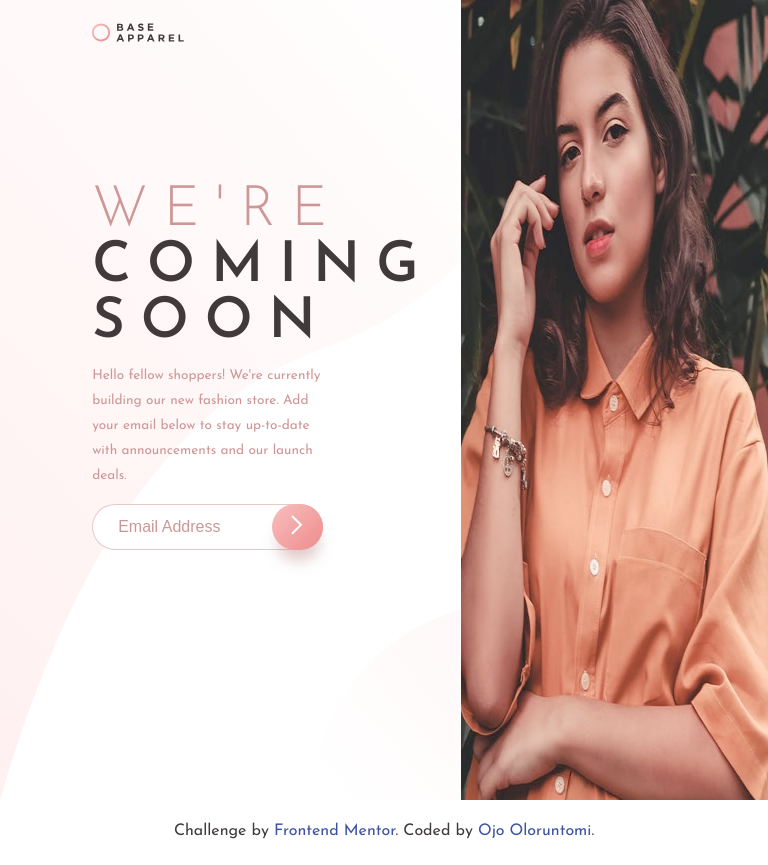
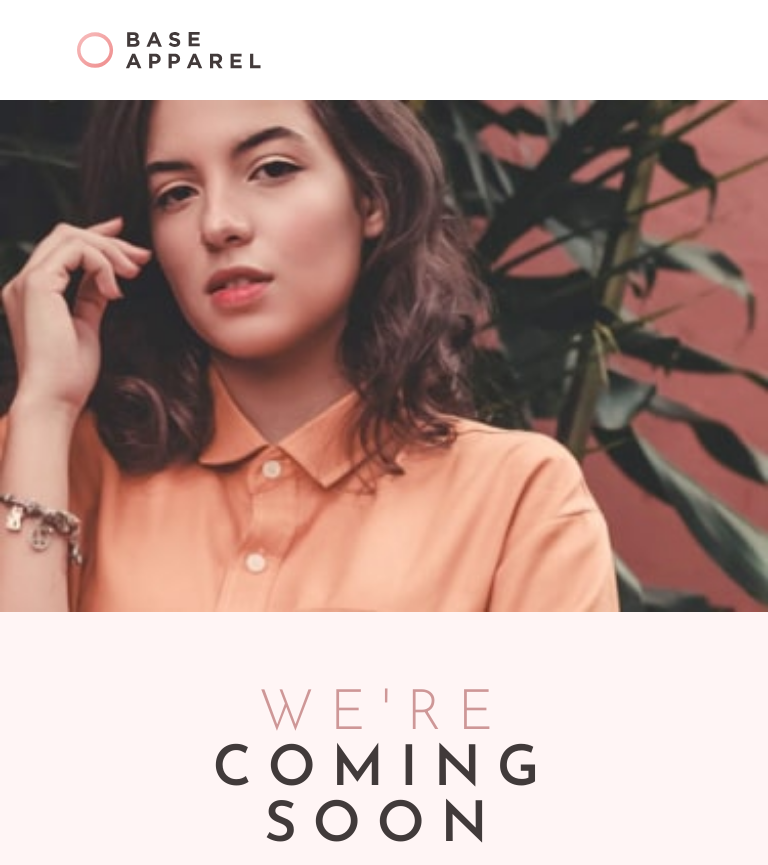
Before and after one commit to otodavid/base-apparel, a plain HTML site: page index.html in a window 768 px wide. Shown: the top 865 px of the page. Drawn offline with Linux system fonts and the light colour scheme.

Commit message:
optimized all files

```diff
--- a/css/index.css
+++ b/css/index.css
@@ -18,11 +18,16 @@ body {
 nav {
     /* occupy the 1st row and 1st column */
     grid-column: 1/2;
-    width: 20%;
+    width: 30%;
     margin: 5% 20%;
 }
 
-nav > img {
+nav a  {
+    display: block;
+    width: 100%;
+}
+
+nav img {
     width: 100%;
 }
 
@@ -32,6 +37,7 @@ article {
     grid-row: 2/3;
     margin: 5% 20%;
     width: 50%;
+    padding-bottom: 9.8%;
 }
 
 h1 {
@@ -67,6 +73,7 @@ form {
     outline: none;
     border: 1px solid hsla(0, 36%, 70%, 0.507);
     padding-right: 33%;
+    background-color: hsl(0, 100%, 98%);
 }
 
 #email::placeholder {
@@ -125,14 +132,8 @@ form {
     /* occupy the whole second column */
     grid-column: 2/4;
     grid-row: 1/3;
-    min-height: 100vh;
-    overflow: hidden;
-    background:  url(../images/hero-desktop.jpg) 0% / 100% 100% no-repeat;
-}
-
-.apparel-image > img {
-    width: 100%;
-    height: 100%;
+    padding: 50%;
+    background:  url(../images/hero-desktop.jpg) top left / 100% 100% no-repeat;
 }
 
 .attribution {
@@ -160,7 +161,7 @@ form {
 @media screen and (min-width: 320px) and (max-width: 480px) {
     .container {
         /* set the template to 3 rows and 1 column */
-        grid-template: 55px 1fr 2fr / 1fr;
+        grid-template: 55px 250px 1fr / 1fr;
         background: none;
     }
 
@@ -170,12 +171,15 @@ form {
         margin: 4% 10%;
     }
 
+    nav img {
+        width: 80%;
+    }
+
     .apparel-image {
         /* the image comes second */
         grid-column: 1/2;
         grid-row: 2/3;
-        background:  url(../images/hero-mobile.jpg) top left / 100% no-repeat;
-        min-height: 30.5vh;
+        background:  url(../images/hero-mobile.jpg) top left / contain no-repeat;
     }
 
     article {
@@ -189,6 +193,15 @@ form {
 
     h1 {
         font-size: 2.5em;
+        letter-spacing: 5px;
+    }
+
+    #email {
+        border-radius: 50px;
+    }
+
+    #submit {
+        border-radius: 50px;
     }
 
     .attribution {
@@ -197,3 +210,71 @@ form {
     }
 
 }
+
+/* TABLET VIEW */
+@media screen and (min-width: 481px) and (max-width: 769px) {
+    .container {
+        /* set the template to 3 rows and 1 column */
+        grid-template: 100px 510px 1fr / 1fr;
+        background: none;
+    }
+
+    nav {
+        /* base apparel logo comes first */
+        grid-row: 1/2;
+        margin: 4% 10%;
+    }
+
+    nav img {
+        width: 80%;
+    }
+
+    .apparel-image {
+        /* the image comes second */
+        grid-column: 1/2;
+        grid-row: 2/3;
+        background:  url(../images/hero-mobile.jpg) top left / contain no-repeat;
+    }
+
+    article {
+        grid-row: 3/4;
+        margin: 0;
+        padding: 10% 13%;
+        text-align: center;
+        width: 100%;
+        background-color:hsl(0, 100%, 98%);
+    }
+
+    .greeting {
+        font-size: 1.5em;
+        line-height: 35px;
+    }
+
+    #email {
+        padding: 3%;
+        font-size: 1.7em;
+        border-radius: 50px;
+    }
+
+    #submit {
+        border-radius: 50px;
+        width: 17%;
+        right: -1%;
+    }
+
+    .attribution {
+        font-size: .7em;
+        padding: 5%;
+    }
+}
+
+/* SMALL LAPTOS */
+@media screen and (min-width: 770px) and (max-width: 1025px) {
+    .container {
+        grid-template: 12vh 1fr / 53% 47%;
+    }
+
+    nav {
+    margin: 7% 20%;
+    }
+}
--- a/index.html
+++ b/index.html
@@ -14,7 +14,9 @@
 <body>
   <div class="container">
     <nav>
+      <a href="#">
       <img src="images/logo.svg" alt="base-apparel-logo">
+      </a>
     </nav>
 
     <article>
@@ -44,7 +46,7 @@
   <footer>
     <p class="attribution">
       Challenge by <a href="https://www.frontendmentor.io?ref=challenge" target="_blank">Frontend Mentor</a>.
-      Coded by <a href="#">Ojo Oloruntomi</a>.
+      Coded by <a href="https://www.frontendmentor.io/profile/tomi-david" target="_blank">Ojo Oloruntomi</a>.
     </p>
   </footer>
 
--- a/js/index.js
+++ b/js/index.js
@@ -2,10 +2,12 @@ const app = () => {
     const form = document.getElementById("form");
     const email = document.getElementById("email");
 
-    form.addEventListener("submit", (e) => {
+    const validateForm = (e) => {
         e.preventDefault();
         checkInputs();
-    });
+    }
+
+    form.addEventListener("submit", validateForm);
 
     const checkInputs = () => {
         const emailValue = email.value.trim();
```
